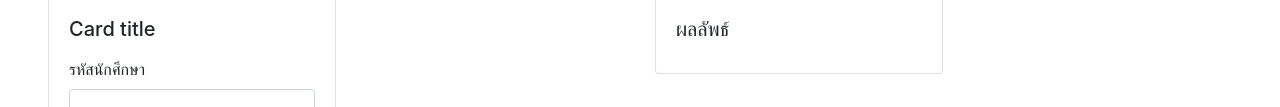
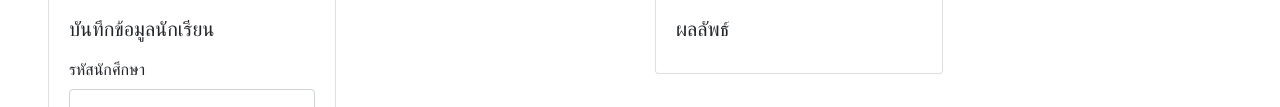
Before and after one commit to Piyoungkul/Piyoungkul.github.io, a plain HTML site: page 22-web-bootstrap.html in a window 1280 px wide. Shown: the part 591-698 px from the top of the page. Drawn offline with nearby package versions, Linux system fonts and the light colour scheme.

Commit message:
Update 22-web-bootstrap.html

```diff
--- a/22-web-bootstrap.html
+++ b/22-web-bootstrap.html
@@ -104,7 +104,7 @@
                 <div class="card" style="width: 18rem;">
                     <img src="https://media.wired.com/photos/5f87340d114b38fa1f8339f9/master/w_1600%2Cc_limit/Ideas_Surprised_Pikachu_HD.jpg" class="card-img-top" alt="...">
                     <div class="card-body">
-                      <h5 class="card-title">Card title</h5>
+                      <h5 class="card-title">บันทึกข้อมูลนักเรียน</h5>
                       <p class="card-text">
                           <div class="form-group">
                             <label for="">
```
